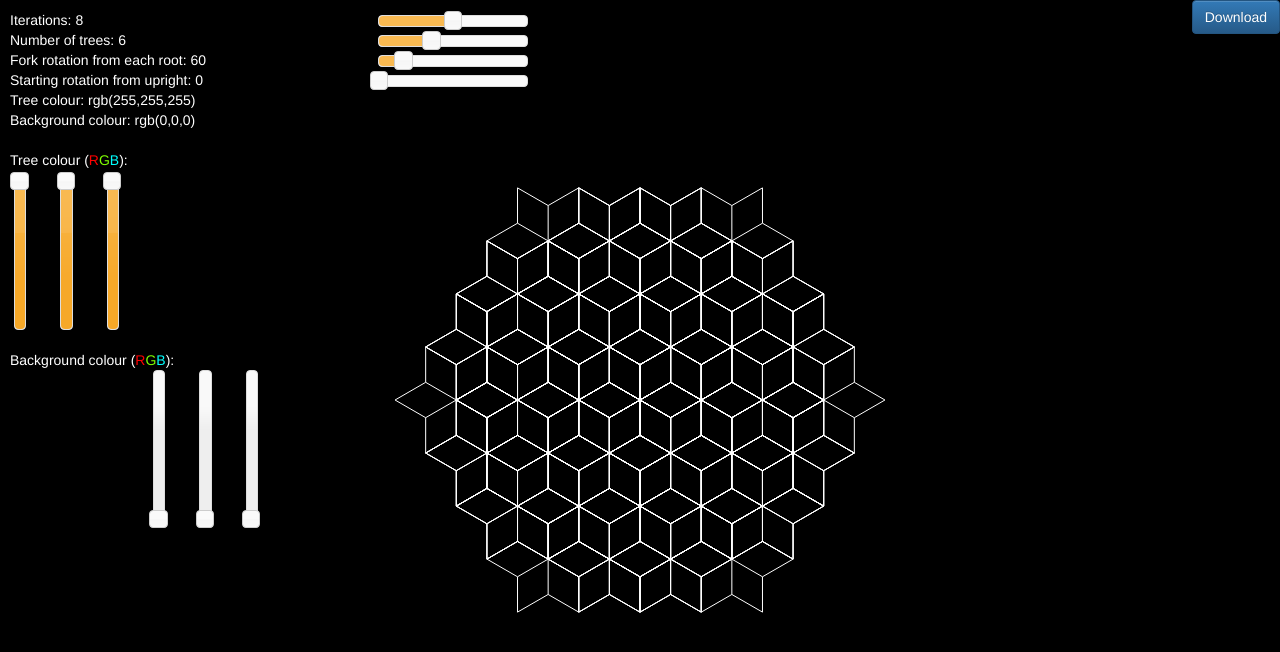
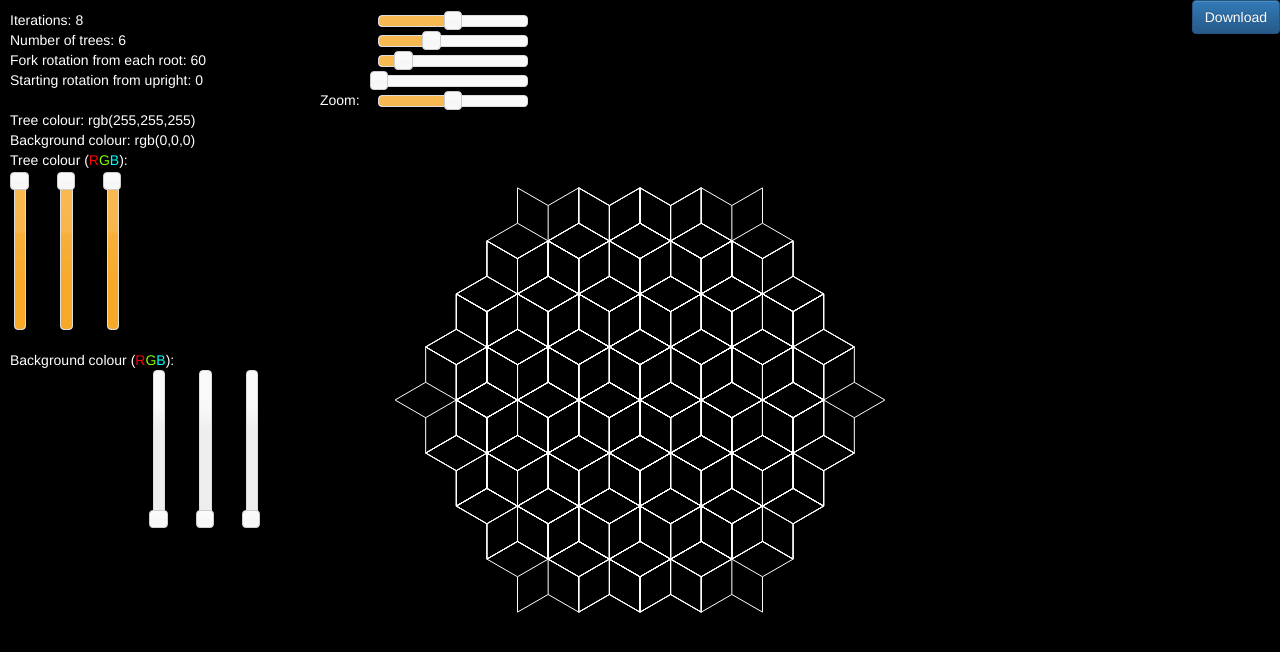
Before and after one commit to m-roberts/fractal-tree, a plain HTML site: page index.html in a window 1280 px wide. Drawn offline with Linux system fonts and the light colour scheme.

Commit message:
Added zoom functionality

```diff
--- a/css/style.css
+++ b/css/style.css
@@ -51,7 +51,13 @@ p, button {
 	float: left;
 }
 
-
+#zoom-slider {
+	width: 150px;
+	top: 20px;
+	margin-top: 75px;
+	margin-left: -150px;
+	float: left;
+}
 
 /* Tree colour slider positions */
 #tree-slider-R, #tree-slider-G, #tree-slider-B {
--- a/index.html
+++ b/index.html
@@ -51,9 +51,11 @@
 				<p style="color:white;margin-left:10px;margin-top:70px;">
 					Starting rotation from upright: <span id="startingAngle"></span>
 				</p>
+				<div id="zoom-slider"></div>
+				<p style="margin-left:320px;margin-top:90px;">Zoom: <span id="zoom"></span></p>
 				<div id="startingAngle-slider"></div>
-				<p style="margin-top:90px;">Tree colour: <span id="colourTree"></span></p>
-				<p style="margin-top:110px;">Background colour: <span id="colourBackground"></span></p>
+				<p style="margin-top:110px;">Tree colour: <span id="colourTree"></span></p>
+				<p style="margin-top:130px;">Background colour: <span id="colourBackground"></span></p>
 			</div>
 
 			<!-- Text values for user interactions -->
@@ -68,6 +70,7 @@
 					<input type="text" id="back-color-R"/>
 					<input type="text" id="back-color-G"/>
 					<input type="text" id="back-color-B"/>
+					<input type="text" id="zoom-txt"/>
 				</p>
 			</div>
 
--- a/js/fractalTree.js
+++ b/js/fractalTree.js
@@ -53,6 +53,9 @@ function setupInteractions() {
 	$( "#back-slider-G" ).slider( "value", 0 );
 	createSlider($( "#back-slider-B" ), $( "#back-color-B" ), 0, 255, "vertical");
 	$( "#back-slider-B" ).slider( "value", 0 );
+
+	createSlider($( "#zoom-slider" ), $( "#zoom-txt" ), 0, 200, "horizontal");
+	$( "#zoom-slider" ).slider( "value", 100 );
 }
 
 /////////////////////
@@ -110,7 +113,8 @@ function setDesign() {
 
 	}
 	// Scales size of tree in canvas
-	scalingFactor = 100*design.depth/Math.pow(Math.sqrt(design.depth), 3);
+	var zoom = $('#zoom-slider').slider("value");
+	scalingFactor = zoom*design.depth/Math.pow(Math.sqrt(design.depth), 3);
 }
 
 
```
